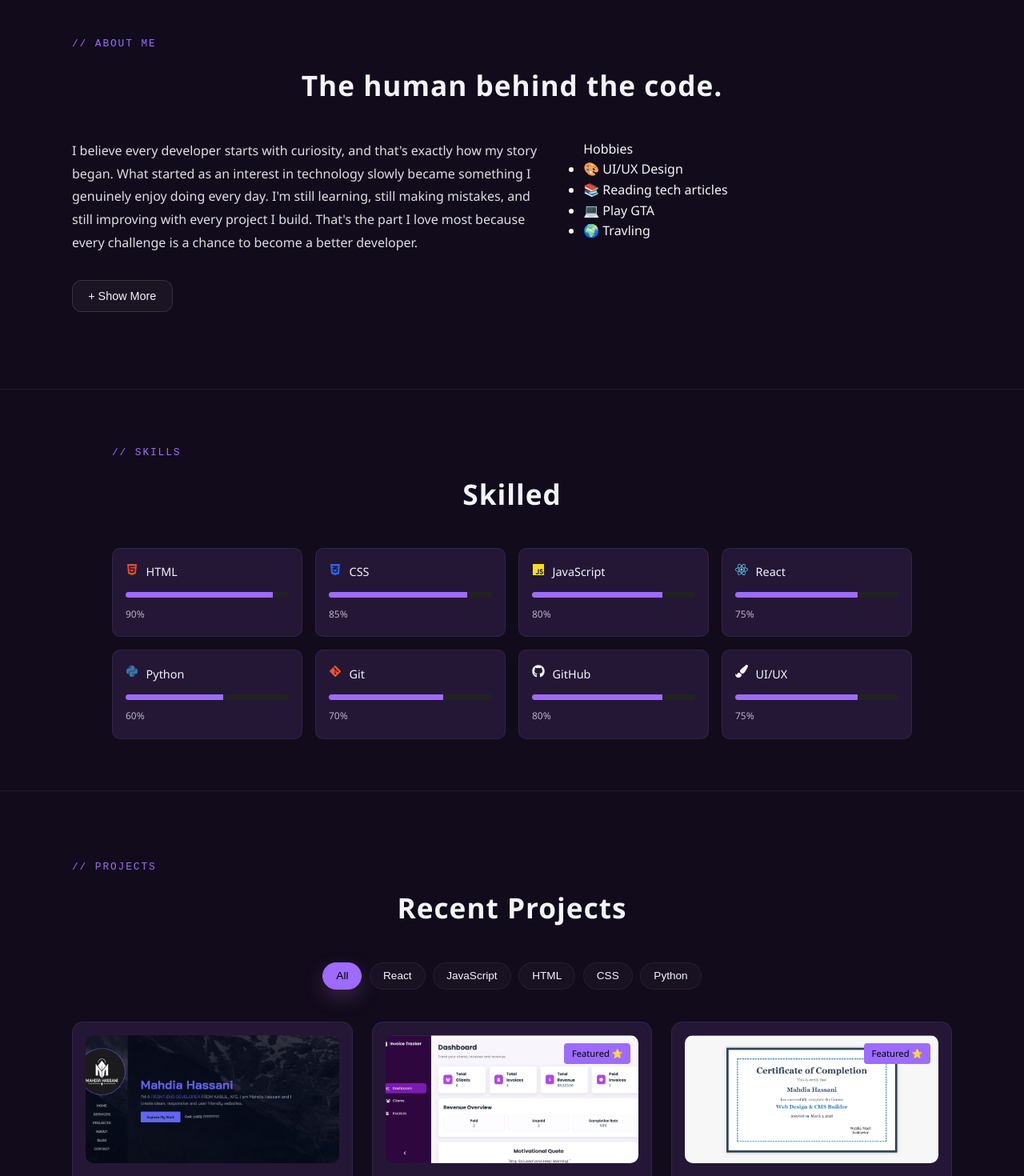
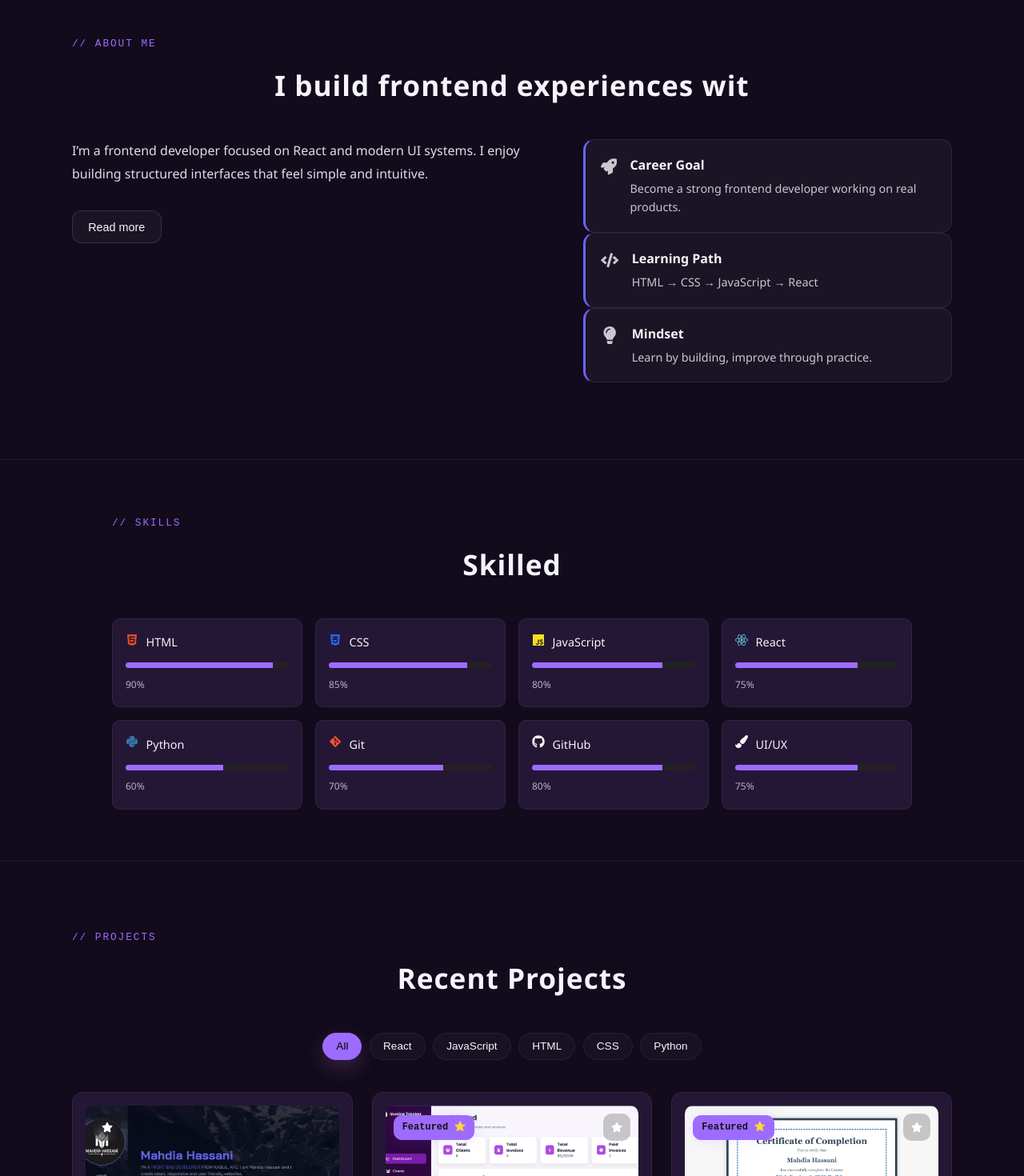
Before and after one commit to Mahdia-Hassani/developer-portfolio, a React (Vite) app: page / in a window 1280 px wide. Shown: the part 1330-2800 px from the top of the page at 80% size. Built offline with nearby package versions, Linux system fonts and the light colour scheme.

Commit message:
refactor: improve UI structure and fix theme issues

```diff
--- a/src/App.jsx
+++ b/src/App.jsx
@@ -1,64 +1,42 @@
 import { Routes, Route } from "react-router-dom";
-import { useEffect, useState } from "react";
 
+import AppProvider from "./context/AppContext";
+
+import Navbar from "./components/layout/Navbar";
+import Footer from "./components/layout/Footer";
+
+import Home from "./pages/Home";
+import About from "./pages/About";
+import Contact from "./pages/Contact";
+import Projects from "./pages/Projects";
+import Favorites from "./pages/Favorites";
 import ProjectDetails from "./pages/ProjectDetails";
-import Navbar from "./components/layout/Navbar";
-import Header from "./components/layout/Header";
-import Profile from "./components/sections/Profile";
-import About from "./components/sections/About";
-import Skills from "./components/sections/Skills";
-import Projects from "./components/sections/Projects";
-import Contact from "./components/sections/Contact";
-import Footer from "./components/Footer";
-import FeedbackWall from "./components/sections/FeedbackWall";
 import NotFound from "./pages/NotFound";
 
 import "./index.css";
 import "./App.css";
 
 function App() {
-  const [theme, setTheme] = useState(localStorage.getItem("theme") || "dark");
-
-  const toggleTheme = () => {
-    setTheme((prev) => (prev === "dark" ? "light" : "dark"));
-  };
-
-  useEffect(() => {
-    document.body.className = theme;
-    localStorage.setItem("theme", theme);
-  }, [theme]);
-
   return (
-    <>
-      <Navbar onToggleTheme={toggleTheme} darkMode={theme === "dark"} />
+    <AppProvider>
+      <Navbar />
 
       <Routes>
-        <Route
-          path="/"
-          element={
-            <>
-              <Header welcome="Hi, I'm" />
-              <Profile />
-              <About />
-              <Skills />
-              <Projects />
-
-              <FeedbackWall />
-
-              <Contact />
-            </>
-          }
-        />
+        <Route path="/" element={<Home />} />
 
         <Route path="/about" element={<About />} />
+        <Route path="/contact" element={<Contact />} />
+
         <Route path="/projects" element={<Projects />} />
         <Route path="/projects/:id" element={<ProjectDetails />} />
-        <Route path="/contact" element={<Contact />} />
+
+        <Route path="/favorites" element={<Favorites />} />
+
         <Route path="*" element={<NotFound />} />
       </Routes>
 
       <Footer />
-    </>
+    </AppProvider>
   );
 }
 
--- /dev/null
+++ b/src/components/layout/Footer.jsx
@@ -0,0 +1,31 @@
+import { FaGithub, FaLinkedin, FaTwitter } from "react-icons/fa";
+
+function Footer() {
+  return (
+    <footer className="footer">
+      <div className="footer-inner">
+        {/* name + Copyright */}
+        <p className="footer-text">
+          © {new Date().getFullYear()} Mahdia Hassani
+        </p>
+
+        {/* Social links */}
+        <div className="footer-socials">
+          <a href="https://github.com" target="_blank" rel="noreferrer">
+            <FaGithub />
+          </a>
+
+          <a href="https://linkedin.com" target="_blank" rel="noreferrer">
+            <FaLinkedin />
+          </a>
+
+          <a href="https://twitter.com" target="_blank" rel="noreferrer">
+            <FaTwitter />
+          </a>
+        </div>
+      </div>
+    </footer>
+  );
+}
+
+export default Footer;
--- a/src/components/sections/About.jsx
+++ b/src/components/sections/About.jsx
@@ -1,11 +1,5 @@
 import { useState } from "react";
-
-const hobbies = [
-  "🎨 UI/UX Design",
-  "📚 Reading tech articles",
-  "💻 Play GTA",
-  "🌍 Travling",
-];
+import { FaCode, FaLightbulb, FaRocket } from "react-icons/fa";
 
 function About() {
   const [showMore, setShowMore] = useState(false);
@@ -14,52 +8,62 @@ function About() {
     <section id="about" className="about">
       <div className="about-inner">
         <p className="section-label">// About Me</p>
-        <h2 className="section-title">The human behind the code.</h2>
+
+        <h2 className="section-title">I build frontend experiences wit</h2>
 
         <div className="about-grid">
+          {/* LEFT */}
           <div className="about-left">
             <p className="about-bio">
-              I believe every developer starts with curiosity, and that's
-              exactly how my story began. What started as an interest in
-              technology slowly became something I genuinely enjoy doing every
-              day. I'm still learning, still making mistakes, and still
-              improving with every project I build. That's the part I love most
-              because every challenge is a chance to become a better developer.
+              I’m a frontend developer focused on React and modern UI systems. I
+              enjoy building structured interfaces that feel simple and
+              intuitive.
             </p>
 
             {showMore && (
-              <div className="about-more">
-                <p className="about-bio">
-                  Programming became interesting to me because it gives me the
-                  freedom to turn ideas into something real. I know I still have
-                  a lot to learn, but that's one of the reasons I enjoy coding
-                  so much. Every challenge teaches me something new and
-                  motivates me to keep improving. I'm currently focused on
-                  front-end development, working with HTML, CSS, JavaScript, and
-                  React. I enjoy building projects that help me practice what
-                  I've learned instead of simply reading about it.Every project
-                  here reflects something I've learned, every mistake has helped
-                  me grow, and every new challenge gives me another reason to
-                  keep building, improving, and moving forward.
-                </p>
-              </div>
+              <p className="about-bio">
+                I started with HTML and CSS, then moved to JavaScript and React.
+                Every project helped me understand real-world UI structure and
+                component design. I prefer building reusable components and
+                clean layouts over complex code.
+              </p>
             )}
 
             <button
               className="about-toggle"
               onClick={() => setShowMore(!showMore)}
             >
-              {showMore ? "— Show Less" : "+ Show More"}
+              {showMore ? "Show less" : "Read more"}
             </button>
           </div>
 
+          {/* RIGHT */}
           <div className="about-right">
-            <p className="about-sub">Hobbies</p>
-            <ul className="hobbies">
-              {hobbies.map((h, index) => (
-                <li key={index}>{h}</li>
-              ))}
-            </ul>
+            <div className="about-card highlight">
+              <FaRocket />
+              <div>
+                <h3>Career Goal</h3>
+                <p>
+                  Become a strong frontend developer working on real products.
+                </p>
+              </div>
+            </div>
+
+            <div className="about-card highlight">
+              <FaCode />
+              <div>
+                <h3>Learning Path</h3>
+                <p>HTML → CSS → JavaScript → React</p>
+              </div>
+            </div>
+
+            <div className="about-card highlight">
+              <FaLightbulb />
+              <div>
+                <h3>Mindset</h3>
+                <p>Learn by building, improve through practice.</p>
+              </div>
+            </div>
           </div>
         </div>
       </div>
--- /dev/null
+++ b/src/components/ui/HobbyCard.jsx
@@ -0,0 +1,5 @@
+function HobbyCard({ hobby }) {
+  return <li className="hobby-card">{hobby}</li>;
+}
+
+export default HobbyCard;
--- a/src/components/ui/ProjectCard.jsx
+++ b/src/components/ui/ProjectCard.jsx
@@ -1,38 +1,32 @@
 import TechBadge from "../ui/TechBadge";
 import { Link } from "react-router-dom";
-import {
-  FaGithub,
-  FaExternalLinkAlt,
-  FaReact,
-  FaHtml5,
-  FaCss3Alt,
-  FaJs,
-  FaPython,
-  FaWindowMaximize,
-} from "react-icons/fa";
-import { SiMysql } from "react-icons/si";
+import { useContext } from "react";
+import { AppContext } from "../../context/AppContext";
+import { FaStar, FaGithub, FaExternalLinkAlt } from "react-icons/fa";
 
 function ProjectCard({ project }) {
-  if (!project) return null;
+  const { favorites, toggleFavorite } = useContext(AppContext);
 
-  const techIcons = {
-    HTML: <FaHtml5 color="#e34c26" />,
-    CSS: <FaCss3Alt color="#2965f1" />,
-    JavaScript: <FaJs color="#f7df1e" />,
-    React: <FaReact color="#61DBFB" />,
-    Python: <FaPython color="#3776AB" />,
-    MySQL: <SiMysql color="#4479A1" />,
-    Tkinter: <FaWindowMaximize color="#6c757d" />,
-  };
+  const isFav = favorites.includes(project.id);
 
   return (
     <div className="project-card">
       <div className="project-image-wrapper">
         <img src={project.image} alt={project.name} className="project-img" />
 
-        {project.featured && (
-          <span className="featured-badge">Featured ⭐</span>
-        )}
+        <div className="project-badges">
+          {project.featured && (
+            <span className="badge featured">Featured ⭐</span>
+          )}
+
+          <button
+            onClick={() => toggleFavorite(project.id)}
+            className={`badge fav ${isFav ? "active" : ""}`}
+            aria-label="favorite"
+          >
+            <FaStar />
+          </button>
+        </div>
       </div>
 
       <h3>{project.name}</h3>
--- /dev/null
+++ b/src/context/AppContext.jsx
@@ -0,0 +1,45 @@
+import { createContext, useState, useEffect } from "react";
+
+export const AppContext = createContext();
+
+export default function AppProvider({ children }) {
+  const [theme, setTheme] = useState(localStorage.getItem("theme") || "dark");
+
+  const [favorites, setFavorites] = useState(
+    JSON.parse(localStorage.getItem("favorites")) || [],
+  );
+
+  const toggleTheme = () => {
+    setTheme((prev) => (prev === "dark" ? "light" : "dark"));
+  };
+
+  const toggleFavorite = (projectId) => {
+    setFavorites((prev) =>
+      prev.includes(projectId)
+        ? prev.filter((id) => id !== projectId)
+        : [...prev, projectId],
+    );
+  };
+
+  useEffect(() => {
+    document.body.className = theme;
+    localStorage.setItem("theme", theme);
+  }, [theme]);
+
+  useEffect(() => {
+    localStorage.setItem("favorites", JSON.stringify(favorites));
+  }, [favorites]);
+
+  return (
+    <AppContext.Provider
+      value={{
+        theme,
+        toggleTheme,
+        favorites,
+        toggleFavorite,
+      }}
+    >
+      {children}
+    </AppContext.Provider>
+  );
+}
--- a/src/pages/About.jsx
+++ b/src/pages/About.jsx
@@ -1,5 +1,7 @@
+import AboutSection from "../components/sections/About";
+
 function About() {
-  return <h1>About Page</h1>;
+  return <AboutSection />;
 }
 
 export default About;
--- a/src/pages/Contact.jsx
+++ b/src/pages/Contact.jsx
@@ -1,5 +1,7 @@
+import ContactSection from "../components/sections/Contact";
+
 function Contact() {
-  return <h1>Contact Page</h1>;
+  return <ContactSection />;
 }
 
 export default Contact;
--- /dev/null
+++ b/src/pages/Favorites.jsx
@@ -0,0 +1,28 @@
+import { useContext } from "react";
+import { AppContext } from "../context/AppContext";
+import projects from "../data/Projects";
+import ProjectCard from "../components/ui/ProjectCard";
+
+function Favorites() {
+  const { favorites } = useContext(AppContext);
+
+  const favoriteProjects = projects.filter((p) => favorites.includes(p.id));
+
+  return (
+    <div className="favorites-page">
+      <h2>My Favorite Projects ⭐</h2>
+
+      {favoriteProjects.length === 0 ? (
+        <p>No favorite projects yet.</p>
+      ) : (
+        <div className="favorites-grid">
+          {favoriteProjects.map((project) => (
+            <ProjectCard key={project.id} project={project} />
+          ))}
+        </div>
+      )}
+    </div>
+  );
+}
+
+export default Favorites;
--- a/src/pages/Projects.jsx
+++ b/src/pages/Projects.jsx
@@ -1,5 +1,7 @@
+import ProjectsSection from "../components/sections/Projects";
+
 function Projects() {
-  return <h1>Projects Page</h1>;
+  return <ProjectsSection />;
 }
 
 export default Projects;
```
Also changed, not shown: src/components/layout/Navbar.jsx (+7 -3 lines), src/components/ui/TechBadge.jsx (+23 -4 lines).
